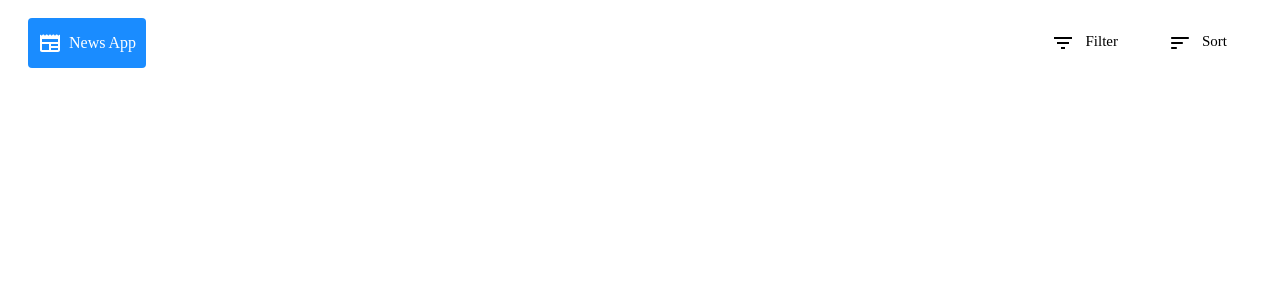
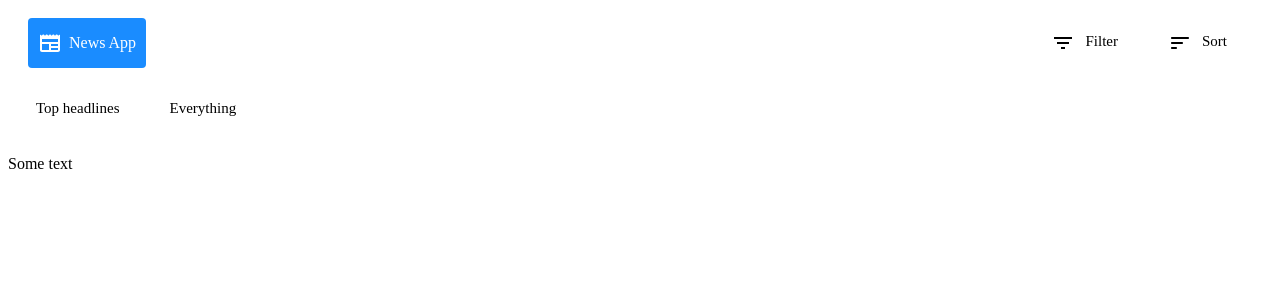
Before and after one commit to kennjr/NewsApp, a Flask app: page / in a window 1280 px wide. Shown: the top 300 px of the page. Run offline with Flask 2, Linux system fonts and the light colour scheme.

Commit message:
Added the filter elements to the index html and styled the elements

```diff
--- a/app/static/navbar_styles.css
+++ b/app/static/navbar_styles.css
@@ -77,3 +77,15 @@
     align-self: center;
     border-radius: 50%;
 }
+
+.index_filters{
+    display: flex;
+    flex-direction: row;
+    justify-content: flex-start;
+    padding: 7px 3px;
+}
+
+.img_btn_selected{
+    background-color: var(--primary-color);
+    color: #fff;
+}
--- a/app/templates/index.html
+++ b/app/templates/index.html
@@ -1 +1,26 @@
 {% extends 'base.html' %}
+
+{% block styles %}
+    {{ super() }}
+    <link rel="stylesheet" type="text/css" href="{{url_for('static', filename='index_styles.css')}}">
+{% endblock %}
+{% block javascript %}
+    <script src="{{ url_for('static',filename='index.js') }}"></script>
+    <!-- The contents of myscript.js will be loaded inside the script tag -->
+{% endblock %}
+
+{% block content %}
+    <div class="container">
+        <div class="index_filters">
+            <div class="img_btn" id="btn_top_headlines">
+                <p>Top headlines</p>
+            </div>
+            <div class="img_btn" id="btn_everything">
+                <p>Everything</p>
+            </div>
+        </div>
+        <div class="sources_container">
+            <p>Some text</p>
+        </div>
+    </div>
+{% endblock %}
```
Also changed, not shown: app/static/index_styles.css (+38 -0 lines).
